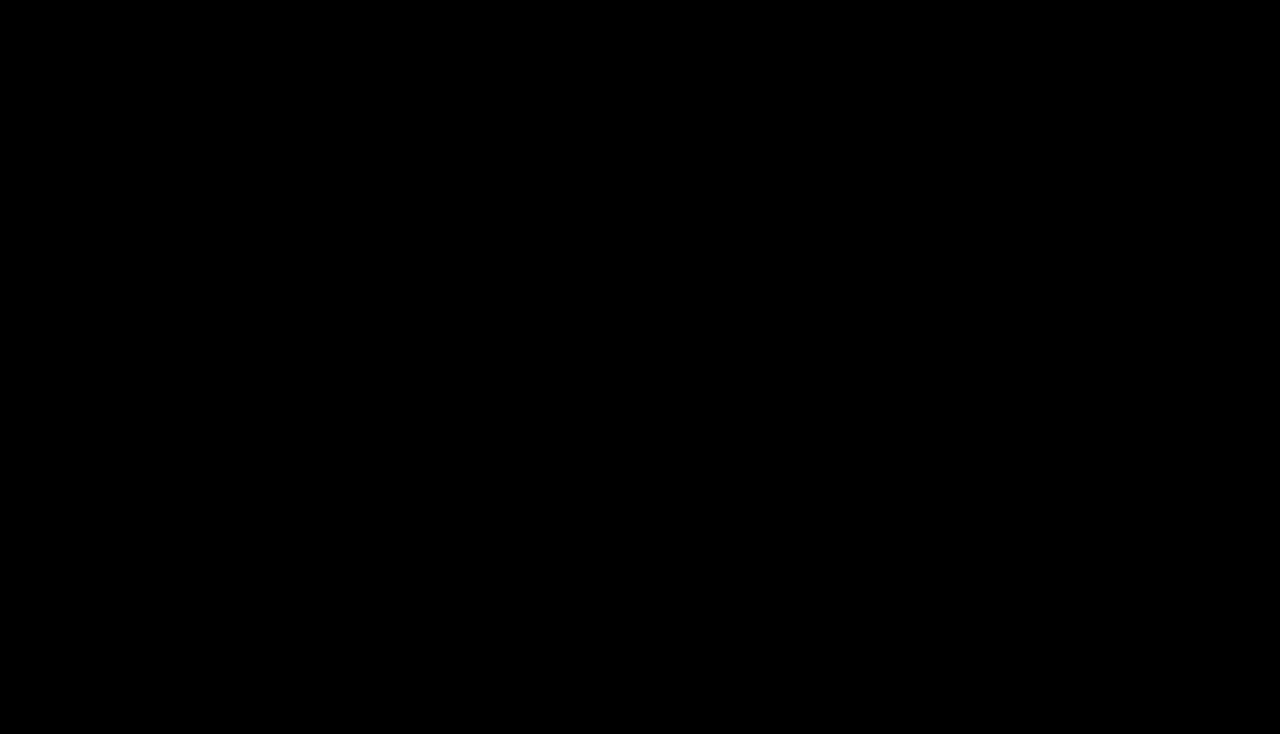
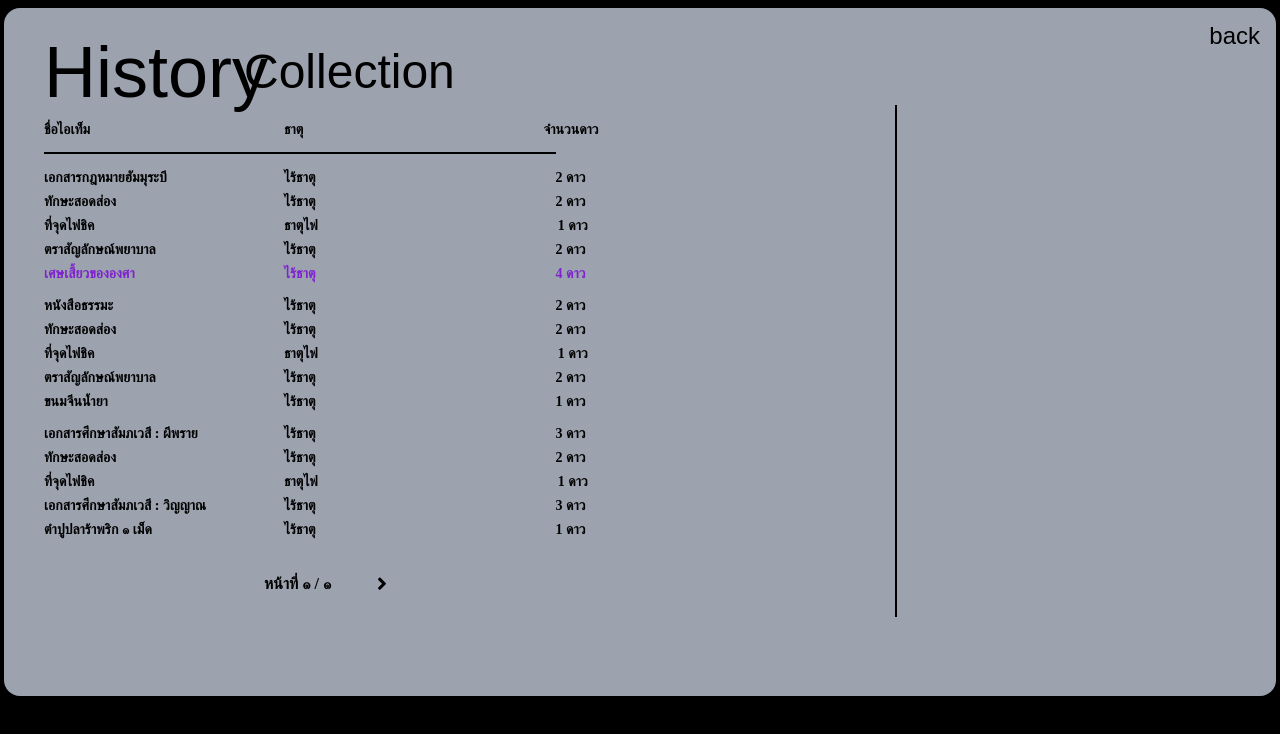
Before and after one commit to nobel2545/zellaq-nope-website, a Next.js app: page /history in a window 1280 px wide. Shown: the top 734 px of the page. Built offline with nearby package versions, Linux system fonts and the light colour scheme; a web font is replaced by a local one.

Commit message:
อัปเถอะ

```diff
--- a/app/globals.css
+++ b/app/globals.css
@@ -77,6 +77,22 @@ body {
   transform: translate(-50% , -50%);
 }
 
+.line {
+  width: 40%; /* กำหนดความกว้างเต็มหน้าจอ */
+  border: none; /* ลบเส้นเส้นแบบพื้นฐาน */
+  border-top: 2px solid #000000; /* สร้างเส้นด้วยสีเทาเข้ม */
+}
+
+.lineup {
+  width: 40%; /* กำหนดความกว้างเต็มหน้าจอ */
+  border: none; /* ลบเส้นเส้นแบบพื้นฐาน */
+  border-top: 2px solid #000000; /* สร้างเส้นด้วยสีเทาเข้ม */
+  transform: rotate(90deg);
+}
+
+
+
+
 .tag-popup {
   position: fixed;
   top: 100vh;
@@ -85,6 +101,16 @@ body {
   height: 100%;
   transition: top 0ms ease-in-out 300ms;
 }
+
+.tag-overlayup {
+  top: 0px;
+  left: 0px;
+  width: 100%;
+  height: 100%;
+  background: rgba(0, 0, 0, 0.5);
+  opacity: 1;
+}
+
 
 .tag-overlay {
   top: 0px;
--- a/app/history/page.tsx
+++ b/app/history/page.tsx
@@ -1,3 +1,128 @@
 export default function history() {
-    return <div className="text-xl bg-black min-h-[100vh] "> Click to OPEN </div>
+    return (
+        <div>
+            <div className="w-max-[1000px] h-[688px] mt-2 mx-1 bg-gray-400 rounded-2xl">
+              <div className="flex flex-row">
+                <h1 className="absolute mt-7 ml-10 text-7xl"> History </h1>
+                <a href="/" className="absolute button right-5 top-5 bg-gray-400 text-2xl rounded-5xl"> back </a>
+
+                <div className="flex flex-col ml-5">
+                    <div className="absolute mt-28 ml-5 flex flex-row space-x-60 font-thaibold text-sm">
+                        <h1 className="fixed"> ชื่อไอเท็ม </h1>
+                        <h2> ธาตุ </h2>
+                        <h3> จำนวนดาว </h3>
+                    </div>
+                    <hr className="absolute line mt-36 ml-5" />
+
+                    <div className="flex flex-col space-y-3">
+                      <div className="flex flex-col space-y-1 mt-40">
+                        <div className="ml-5 flex flex-row space-x-60 font-thaibold text-sm">
+                          <h1 className="fixed"> เอกสารกฎหมายฮัมมุระบี </h1>
+                          <h2> ไร้ธาตุ </h2>
+                          <h3> 2 ดาว </h3>
+                        </div>
+
+                        <div className="ml-5 flex flex-row space-x-60 font-thaibold text-sm">
+                          <h1 className="fixed"> ทักษะสอดส่อง </h1>
+                          <h2> ไร้ธาตุ </h2>
+                          <h3> 2 ดาว </h3>
+                        </div>
+
+                        <div className="ml-5 flex flex-row space-x-60 font-thaibold text-sm">
+                          <h1 className="fixed"> ที่จุดไฟชิค </h1>
+                          <h2> ธาตุไฟ </h2>
+                          <h3> 1 ดาว </h3>
+                        </div>
+
+                        <div className="ml-5 flex flex-row space-x-60 font-thaibold text-sm">
+                          <h1 className="fixed"> ตราสัญลักษณ์พยาบาล </h1>
+                          <h2> ไร้ธาตุ </h2>
+                          <h3> 2 ดาว </h3>
+                        </div>
+
+                        <div className="ml-5 flex flex-row space-x-60 font-thaibold text-sm text-purple-700">
+                          <h1 className="fixed"> เศษเสี้ยวขององศา </h1>
+                          <h2> ไร้ธาตุ </h2>
+                          <h3> 4 ดาว </h3>
+                        </div>
+                      </div>
+
+                      <div className="flex flex-col space-y-1 mt-40">
+                        <div className="ml-5 flex flex-row space-x-60 font-thaibold text-sm">
+                          <h1 className="fixed"> หนังสือธรรมะ </h1>
+                          <h2> ไร้ธาตุ </h2>
+                          <h3> 2 ดาว </h3>
+                        </div>
+
+                        <div className="ml-5 flex flex-row space-x-60 font-thaibold text-sm">
+                          <h1 className="fixed"> ทักษะสอดส่อง </h1>
+                          <h2> ไร้ธาตุ </h2>
+                          <h3> 2 ดาว </h3>
+                        </div>
+
+                        <div className="ml-5 flex flex-row space-x-60 font-thaibold text-sm">
+                          <h1 className="fixed"> ที่จุดไฟชิค </h1>
+                          <h2> ธาตุไฟ </h2>
+                          <h3> 1 ดาว </h3>
+                        </div>
+
+                        <div className="ml-5 flex flex-row space-x-60 font-thaibold text-sm">
+                          <h1 className="fixed"> ตราสัญลักษณ์พยาบาล </h1>
+                          <h2> ไร้ธาตุ </h2>
+                          <h3> 2 ดาว </h3>
+                        </div>
+
+                        <div className="ml-5 flex flex-row space-x-60 font-thaibold text-sm">
+                          <h1 className="fixed"> ขนมจีนน้ำยา </h1>
+                          <h2> ไร้ธาตุ </h2>
+                          <h3> 1 ดาว </h3>
+                        </div>
+                      </div>
+
+                     <div className="flex flex-col space-y-1 mt-40">
+                        <div className="ml-5 flex flex-row space-x-60 font-thaibold text-sm">
+                          <h1 className="fixed"> เอกสารศึกษาสัมภเวสี : ผีพราย </h1>
+                          <h2> ไร้ธาตุ </h2>
+                          <h3> 3 ดาว </h3>
+                        </div>
+
+                        <div className="ml-5 flex flex-row space-x-60 font-thaibold text-sm">
+                          <h1 className="fixed"> ทักษะสอดส่อง </h1>
+                          <h2> ไร้ธาตุ </h2>
+                          <h3> 2 ดาว </h3>
+                        </div>
+
+                        <div className="ml-5 flex flex-row space-x-60 font-thaibold text-sm">
+                          <h1 className="fixed"> ที่จุดไฟชิค </h1>
+                          <h2> ธาตุไฟ </h2>
+                          <h3> 1 ดาว </h3>
+                        </div>
+
+                        <div className="ml-5 flex flex-row space-x-60 font-thaibold text-sm">
+                          <h1 className="fixed"> เอกสารศึกษาสัมภเวสี : วิญญาณ </h1>
+                          <h2> ไร้ธาตุ </h2>
+                          <h3> 3 ดาว </h3>
+                        </div>
+
+                        <div className="ml-5 flex flex-row space-x-60 font-thaibold text-sm">
+                          <h1 className="fixed"> ตำปูปลาร้าพริก ๑ เม็ด </h1>
+                          <h2> ไร้ธาตุ </h2>
+                          <h3> 1 ดาว </h3>
+                        </div>
+                      </div>
+
+                      <div className="p-5 ml-40 flex flex-row space-x-10">
+                          <img src="buttonleft.svg" className="w-[20px] opacity-0"/>
+                          <div className="font-thaibold"> หน้าที่ ๑ / ๑ </div>
+                          <img src="buttonright.svg" className="w-[20px]"/>
+                      </div>
+                    </div>
+                </div>
+
+                <div className="center lineup"></div>
+                <h1 className="absolute mt-10 ml-60 text-5xl"> Collection </h1>
+            </div>
+          </div>
+        </div>
+    );
 }
--- a/app/info/page.tsx
+++ b/app/info/page.tsx
@@ -1,3 +1,14 @@
-export default function info() {
-    return <div className="text-xl bg-black min-h-[100vh] "> Click to OPEN </div>
+export default function history() {
+    return (
+        <div>
+            <div className="w-max-[1000px] h-[688px] mt-2 mx-1 bg-gray-400 rounded-2xl">
+                <h1 className="absolute mt-7 ml-10 text-7xl"> Information </h1>
+                <a href="/" className="absolute button right-5 top-5 bg-gray-400 text-2xl rounded-5xl"> back </a>
+
+
+
+
+            </div>
+        </div>
+    );
 }
--- a/app/spinone/spinlegend/page.tsx
+++ b/app/spinone/spinlegend/page.tsx
@@ -1,6 +1,5 @@
 "use client";
 
-import TulInfoImage from './tul_info.svg'; // นำเข้าภาพ
 import { useState } from 'react';
 
 export default function Spinsalt() {
```
Also changed, not shown: public/buttonleft.svg (added), public/buttonright.svg (added).
